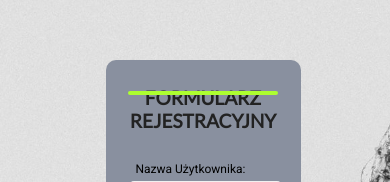
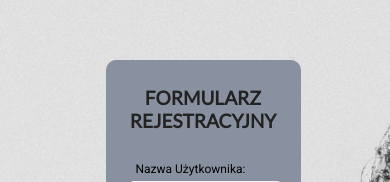
Before and after one commit to k-marczak/Form-validation-js, a plain HTML site: page index.html in a window 390 px wide. Shown: the part 133-315 px from the top of the page. Drawn offline with nearby package versions, Linux system fonts and the light colour scheme.

Commit message:
fix mobile

```diff
--- a/css/style.css
+++ b/css/style.css
@@ -203,17 +203,7 @@ body{
         font-size: 19px;
     }
 
-    h2::before{
-        content: '';
-        position: absolute;
-        left: 52%;
-        bottom: 73%;
-        transform: translateX(-50%);
-        height: 4px;
-        width: 150px;
-        border-radius: 2px;
-        background-color: greenyellow;
-    }
+
 
     .form-control label{
         font-size: 12px;
```
